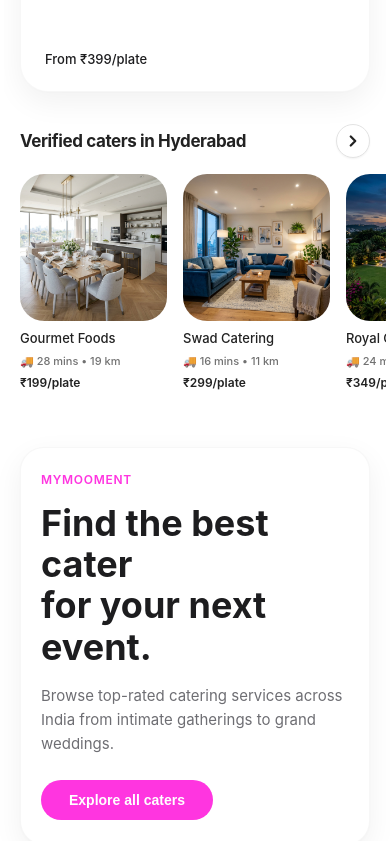
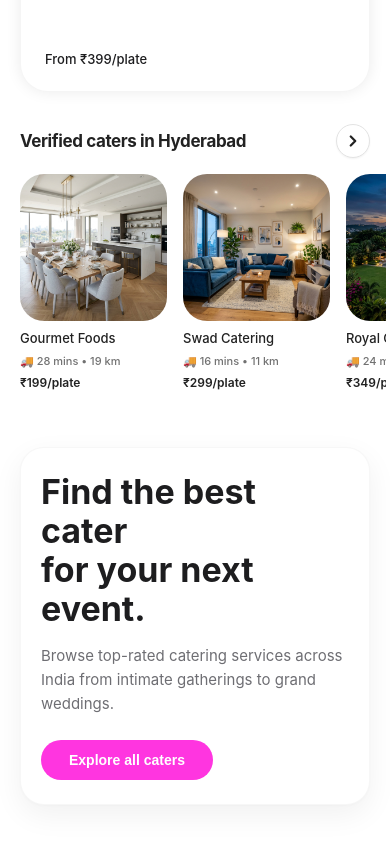
Before and after one commit to Abhar21/myTestCust, a React (Vite) app: page / in a window 390 px wide. Shown: the part 1156-1997 px from the top of the page. Built offline with nearby package versions, Linux system fonts and the light colour scheme.

Commit message:
design: update home banner text sizes and hide eyebrow on mobile

```diff
--- a/src/responsive.css
+++ b/src/responsive.css
@@ -204,6 +204,14 @@
     gap: 20px !important;
   }
 
+  .banner-frame__eyebrow {
+    display: none !important;
+  }
+
+  .banner-frame__title {
+    font-size: 34px !important;
+  }
+
   /* Genius card mobile padding override */
   .genius-card {
     padding: 16px 20px !important;
@@ -289,10 +297,14 @@
     margin: 0 !important;
     min-width: 0 !important;
     border-radius: 28px;
+    cursor: default !important;
+    box-shadow: 0 0 15px rgba(0, 0, 0, 0.08) !important;
+    border: 1px solid rgba(0, 0, 0, 0.04) !important;
   }
 
   .promo-card:hover {
     transform: none !important;
+    box-shadow: 0 0 15px rgba(0, 0, 0, 0.08) !important;
   }
 
   .promo-card:hover .promo-card__image {
```
